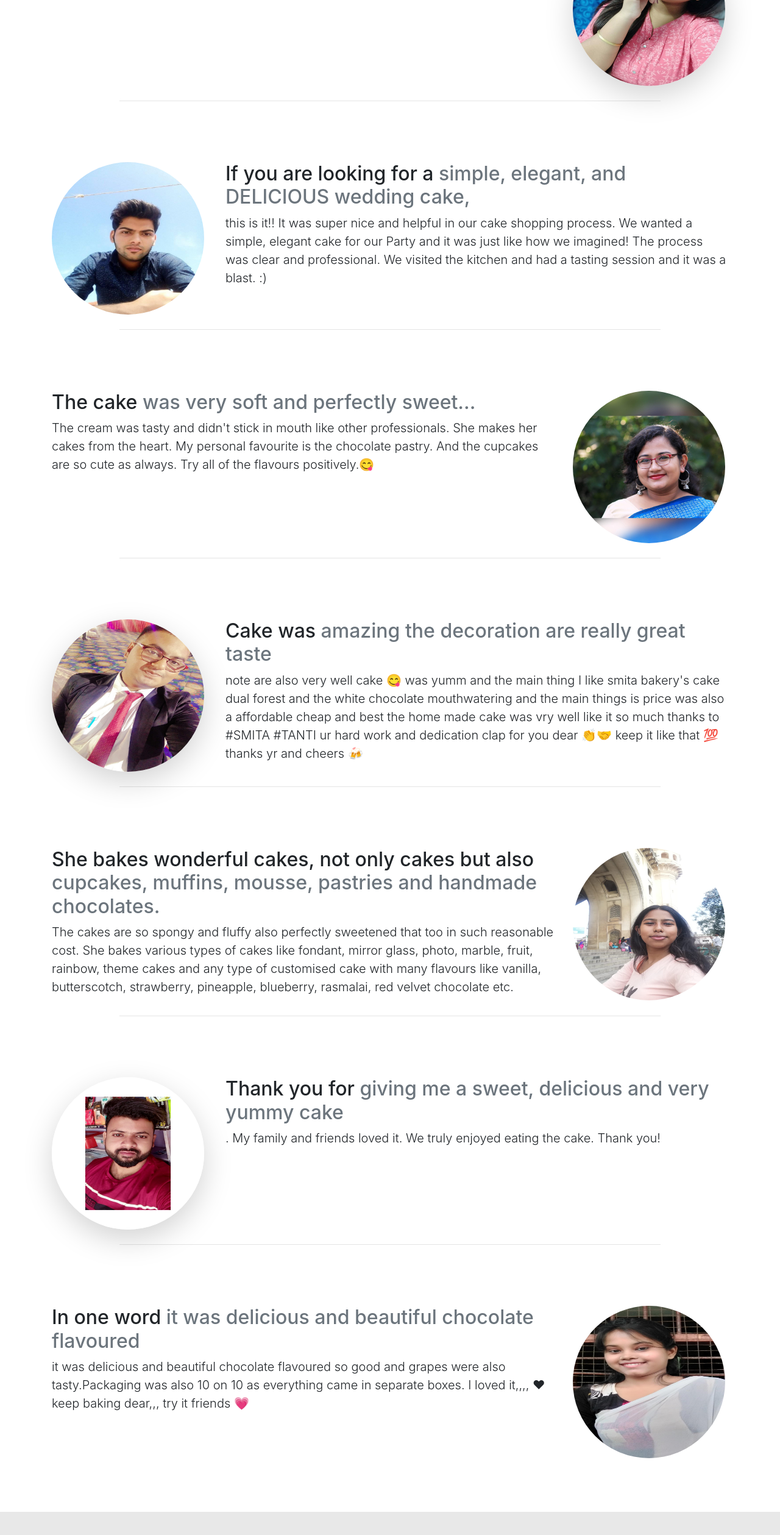
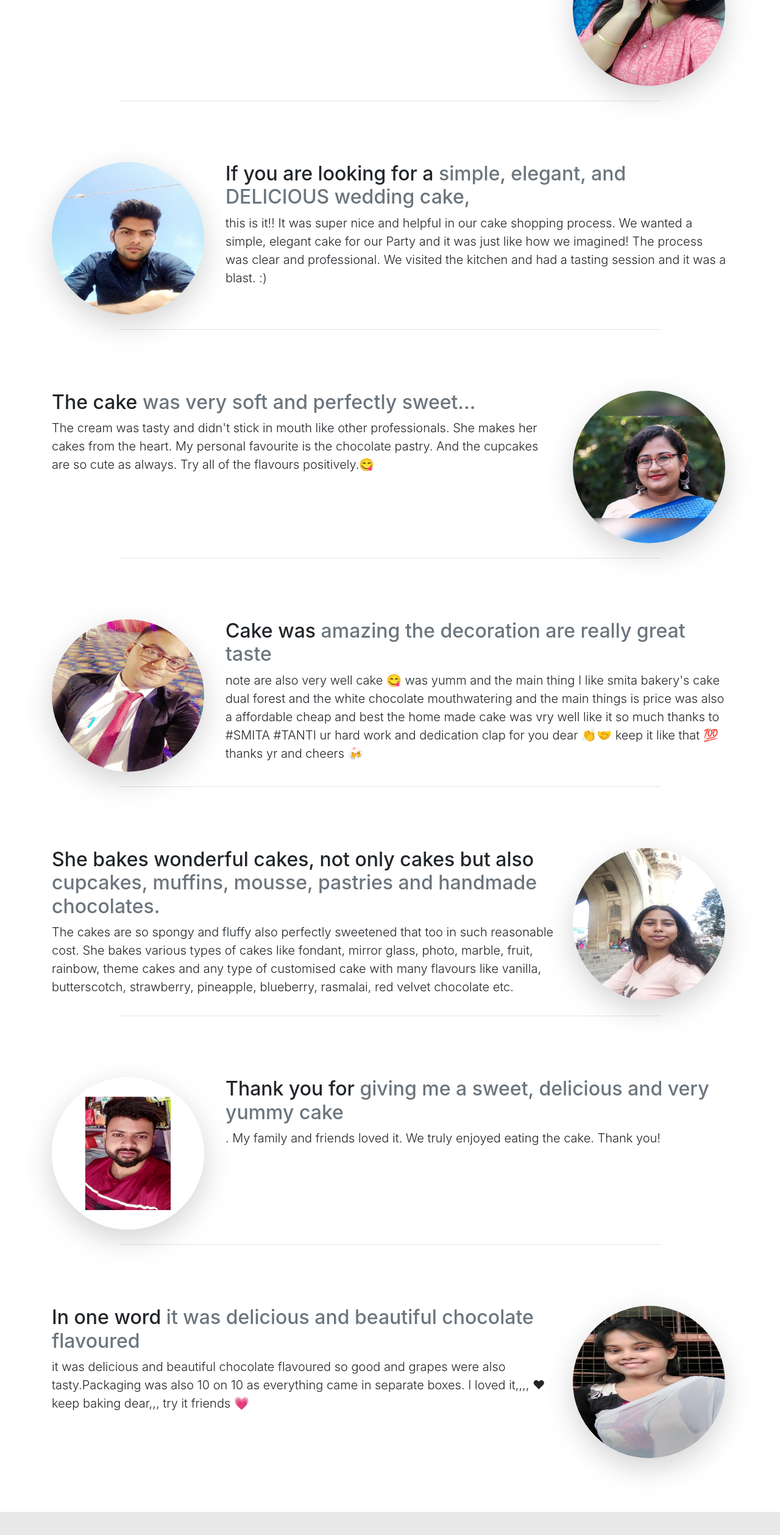
Before and after one commit to Rohit-kumbhar/cake, a plain HTML site: page index.html in a window 1280 px wide. Shown: the part 1431-3949 px from the top of the page at 61% size. Drawn offline with Linux system fonts and the light colour scheme.

Commit message:
Update index.html

```diff
--- a/index.html
+++ b/index.html
@@ -209,7 +209,7 @@
 
               <div class="row featurette marg">
                 <div class="col-md-3">
-                    <img src="cos4.jpg" class="bd-placeholder-img bd-placeholder-img-lg featurette-image img-fluid mx-auto im" width="250px"  height="250px" ">
+                    <img src="cos4.jpg" class="bd-placeholder-img shadow-lg bd-placeholder-img-lg featurette-image img-fluid mx-auto im" width="250px"  height="250px" ">
                     <h2 class="featurette-heading"> <span class="text-muted"></span></h2>
                 </div>
                 <div class="col-md-9">
@@ -230,7 +230,7 @@
                   <p class="lead"> The cream was tasty and didn't stick in mouth like other professionals. She makes her cakes from the heart. My personal favourite is the chocolate pastry. And the cupcakes are so cute as always. Try all of the flavours positively.😋</p>
                 </div>
                 <div class="col-md-3">
-                    <img src="cos3.jpg" class="bd-placeholder-img bd-placeholder-img-lg featurette-image img-fluid mx-auto im">
+                    <img src="cos3.jpg" class="bd-placeholder-img shadow-lg bd-placeholder-img-lg featurette-image img-fluid mx-auto im">
                     <h2 class="featurette-heading"> <span class="text-muted"></span></h2>
                 </div>
               </div>
@@ -261,7 +261,7 @@
                   <p class="lead">  The cakes are so spongy and fluffy also perfectly sweetened that too in such reasonable cost. She bakes various types of cakes like fondant, mirror glass, photo, marble, fruit, rainbow, theme cakes and any type of customised cake with many flavours like vanilla, butterscotch, strawberry, pineapple, blueberry, rasmalai, red velvet chocolate etc.</p>
                 </div>
                 <div class="col-md-3">
-                    <img src="cos5.jpg" class="bd-placeholder-img bd-placeholder-img-lg featurette-image img-fluid mx-auto im">
+                    <img src="cos5.jpg" class="bd-placeholder-img shadow-lg bd-placeholder-img-lg featurette-image img-fluid mx-auto im">
                     <h2 class="featurette-heading"> <span class="text-muted"></span></h2>
                 </div>
               </div>
@@ -298,7 +298,7 @@
                     I loved it,,,, ❤keep baking dear,,, try it friends 💗</p>
                 </div>
                 <div class="col-md-3">
-                    <img src="cos7.jpeg" class="bd-placeholder-img bd-placeholder-img-lg featurette-image img-fluid mx-auto im">
+                    <img src="cos7.jpeg" class="bd-placeholder-img shadow-lg bd-placeholder-img-lg featurette-image img-fluid mx-auto im">
                     <h2 class="featurette-heading"> <span class="text-muted"></span></h2>
                 </div>
               </div>
```
